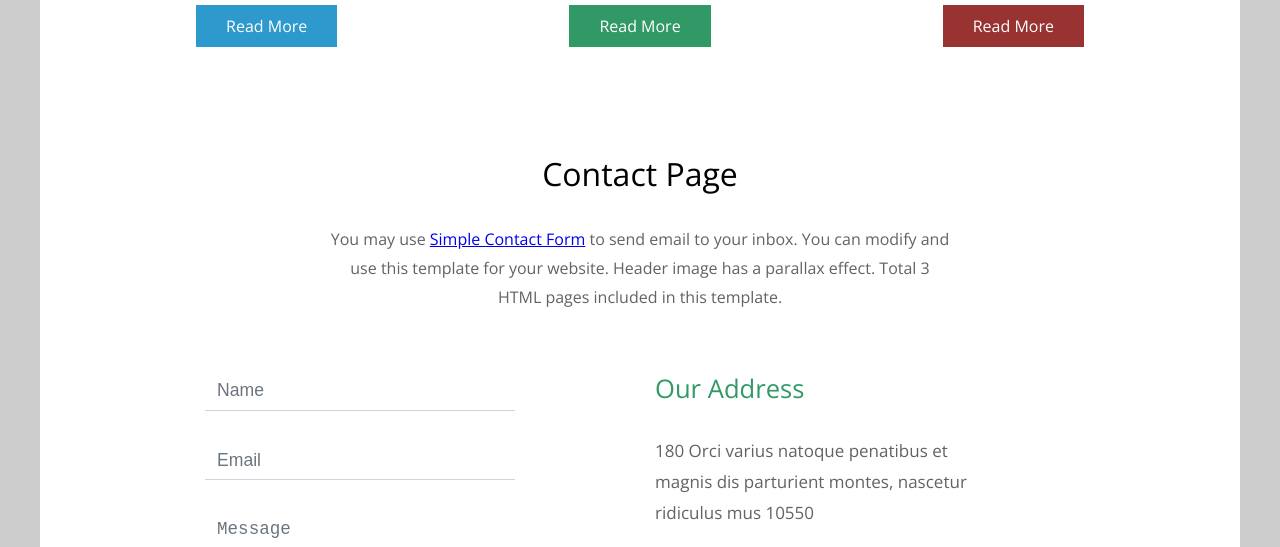
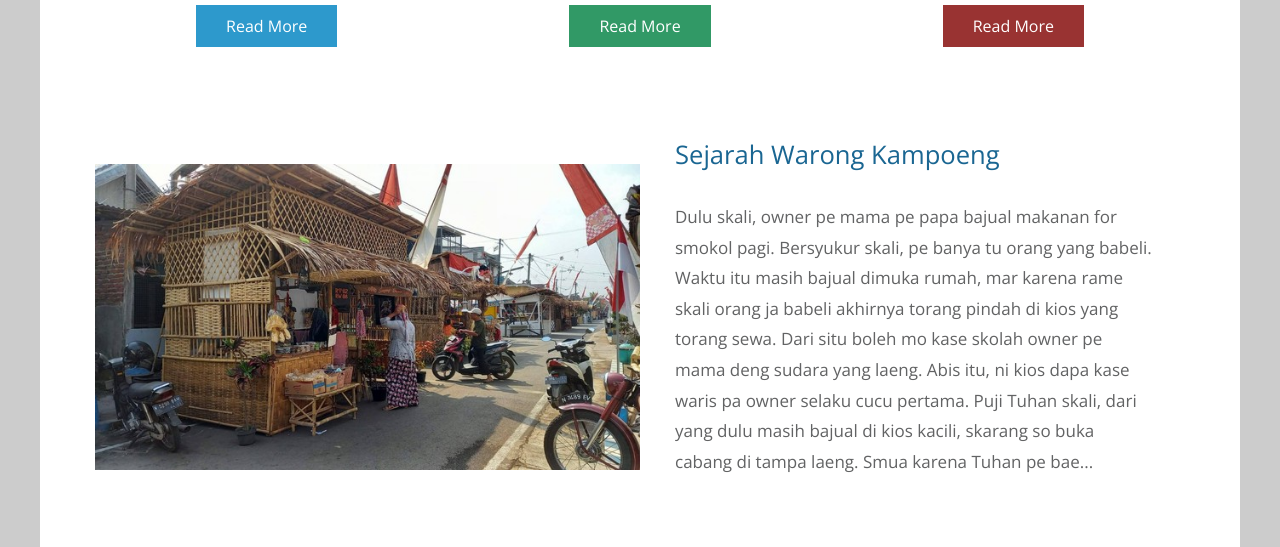
Before and after one commit to SherrenKalalo/GroupProject, a React (Create React App) app: page / in a window 1280 px wide. Shown: the part 3780-4327 px from the top of the page. Built offline with nearby package versions, Linux system fonts and the light colour scheme; data requests are answered from the project's data file.

Commit message:
import history.js in homepage.js

```diff
--- a/src/components/Homepage.js
+++ b/src/components/Homepage.js
@@ -4,6 +4,7 @@
 import About from './About';
 import axios from "axios";
 import Top from './Top';
+import History from './History';
 
 const Homepage = () => {
 
@@ -51,11 +52,6 @@
                 </div>
                 </div>
 
-
-
-
-
-
                 <div className="tm-section tm-container-inner">
                 <div className="row">
                     <div className="col-md-6">
@@ -74,6 +70,7 @@
                 </div>
                 <br></br><br></br><br></br>
                 <About />
+                <History />
                 <Contact />
             </main>
         </div>
```
